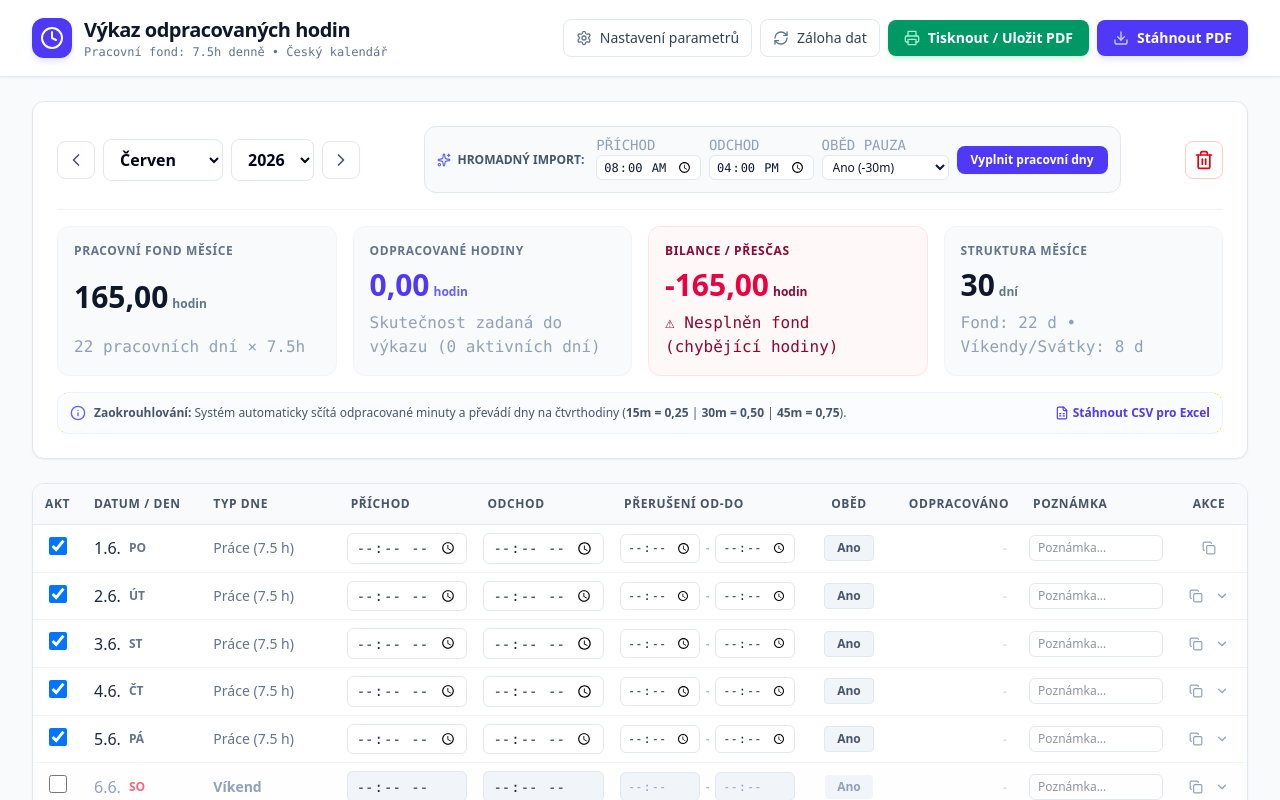
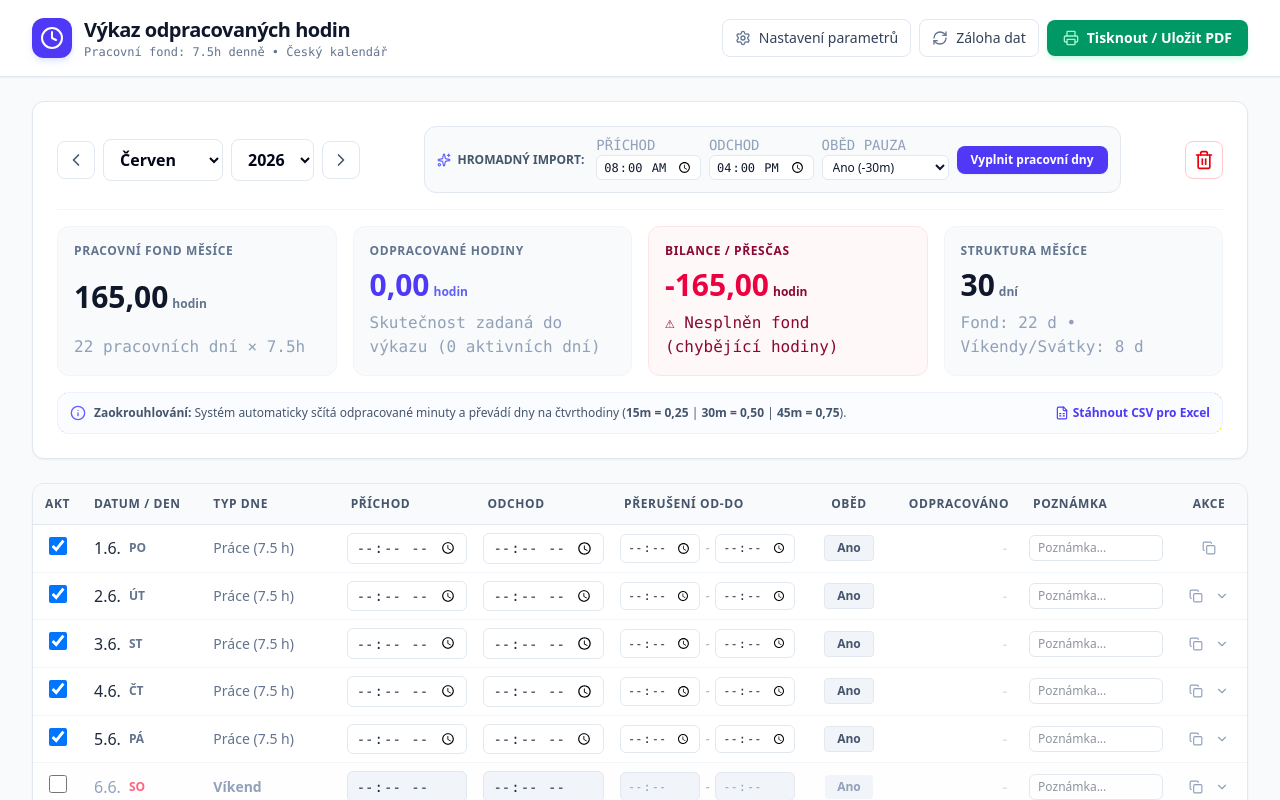
Before and after one commit to SumaraCZ/Vykaz, a React (Vite) app: page / in a window 1280 px wide. Shown: the top 800 px of the page. Built offline with nearby package versions, Linux system fonts and the light colour scheme.

Commit message:
refactor: remove redundant PDF download button
Remove the secondary download button in favor of the browser's native print functionality to simplify the UI and ensure consistent PDF quality.

```diff
--- a/src/App.tsx
+++ b/src/App.tsx
@@ -611,26 +611,7 @@ export default function App() {
               <Printer className="w-4 h-4 text-emerald-200" />
               <span className="font-bold">Tisknout / Uložit PDF</span>
             </button>
-            <button
-              onClick={handleDownloadPDF}
-              disabled={isGeneratingPDF}
-              className={`flex items-center space-x-2 px-4 py-2 text-white rounded-lg text-sm font-semibold transition shadow-md ${
-                isGeneratingPDF
-                  ? "bg-slate-400 cursor-not-allowed"
-                  : "bg-indigo-600 hover:bg-indigo-700 shadow-indigo-100"
-              }`}
-              id="btn-print"
-              title="Stáhnout měsíční výkaz ve formátu PDF (Automatický export, může mít v některých prohlížečích omezení)"
-            >
-              {isGeneratingPDF ? (
-                <RefreshCw className="w-4 h-4 text-white animate-spin" />
-              ) : (
-                <Download className="w-4 h-4 text-indigo-200" />
-              )}
-              <span className="font-bold">
-                {isGeneratingPDF ? "Generuji..." : "Stáhnout PDF"}
-              </span>
-            </button>
+            {/* Tisknout / Uložit PDF button is above */}
           </div>
         </div>
       </header>
```
